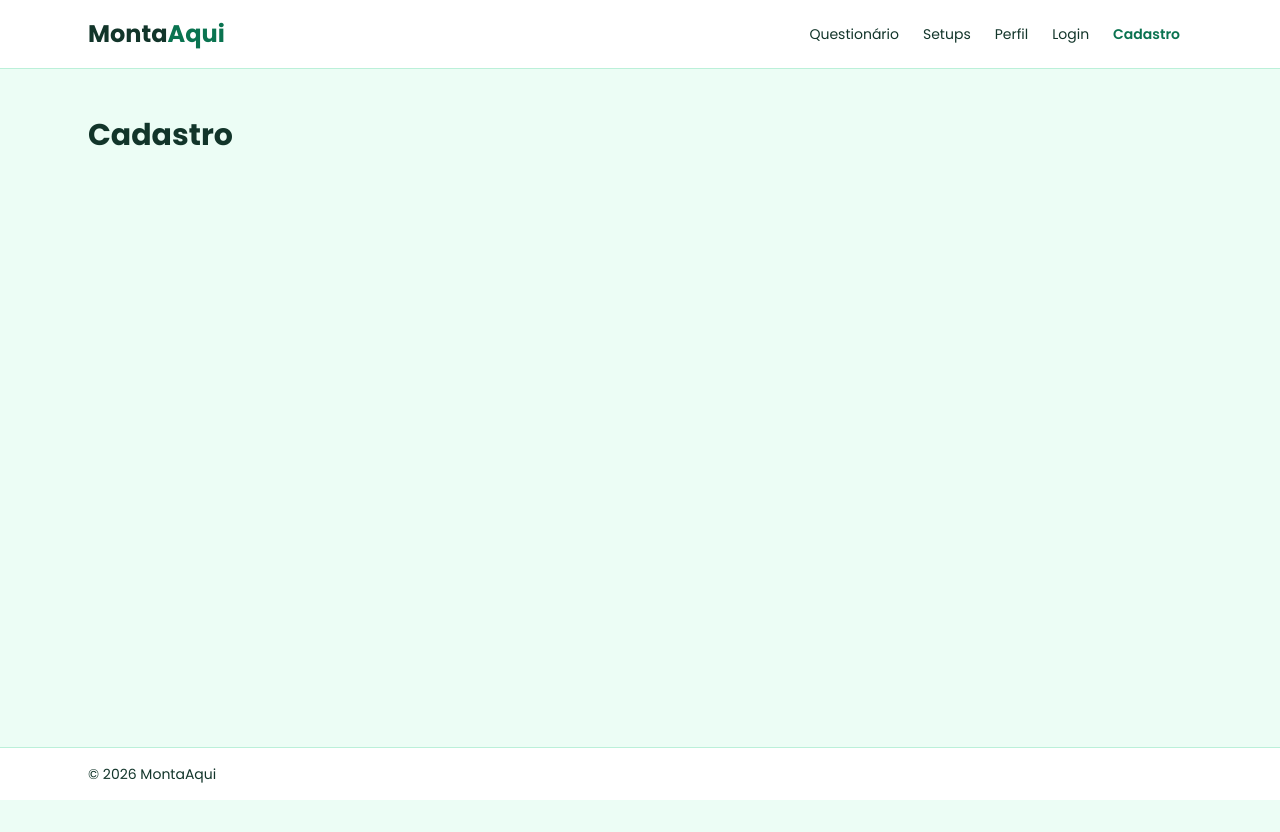
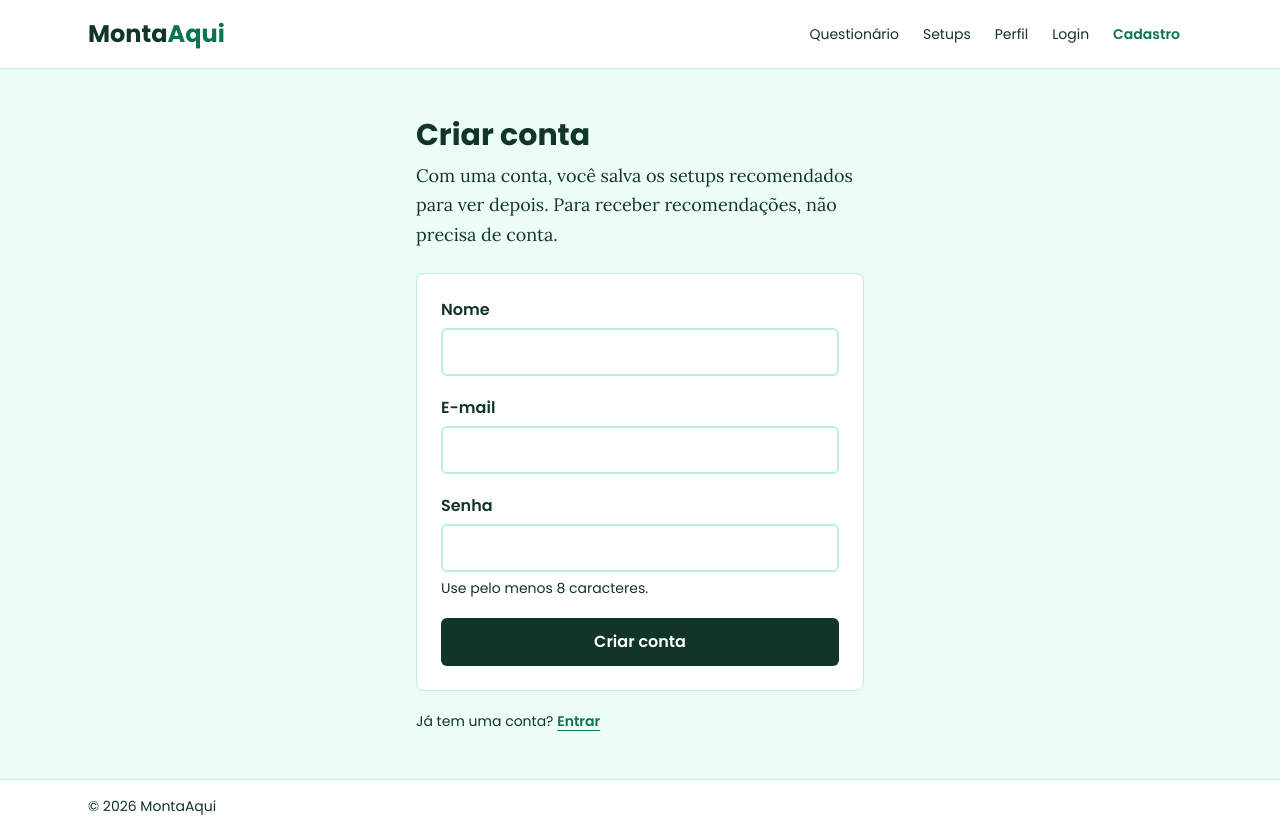
Before and after one commit to JoaoAbreu-sccp/MontaAqui, a React (Vite) app in the folder frontend/: page /cadastro in a window 1280 px wide. Before the commit the page ends 800 px from the top, so only its background shows below. Built offline with nearby package versions, Linux system fonts and the light colour scheme.

Commit message:
Criando formulário de cadastro

```diff
--- a/frontend/src/pages/Cadastro.jsx
+++ b/frontend/src/pages/Cadastro.jsx
@@ -1,3 +1,66 @@
+import { useState } from 'react'
+import { Link, useLocation, useNavigate } from 'react-router-dom'
+import CampoTexto from '../components/CampoTexto'
+import FormularioConta from '../components/FormularioConta'
+import useAuth from '../hooks/useAuth'
+
+const classesLink = 'font-semibold text-esmeralda-escuro underline underline-offset-4'
+
 export default function Cadastro() {
-  return <h1>Cadastro</h1>
+  const { cadastrar } = useAuth()
+  const navigate = useNavigate()
+  const location = useLocation()
+  const [erro, setErro] = useState('')
+  const [enviando, setEnviando] = useState(false)
+
+  async function aoEnviar(evento) {
+    // Impede o navegador de recarregar a página ao enviar o formulário.
+    evento.preventDefault()
+    // FormData lê os campos pelo atributo name, sem precisar de um useState para cada um.
+    const dados = new FormData(evento.currentTarget)
+
+    setErro('')
+    setEnviando(true)
+    try {
+      await cadastrar(dados.get('nome').trim(), dados.get('email').trim(), dados.get('senha'))
+      // Volta para a página de onde a pessoa veio, se houver; senão, para a Home.
+      navigate(location.state?.voltarPara ?? '/', { replace: true })
+    } catch (falha) {
+      setErro(falha.message)
+    } finally {
+      setEnviando(false)
+    }
+  }
+
+  return (
+    <FormularioConta
+      titulo="Criar conta"
+      explicacao="Com uma conta, você salva os setups recomendados para ver depois. Para receber recomendações, não precisa de conta."
+      erro={erro}
+      enviando={enviando}
+      textoBotao="Criar conta"
+      textoEnviando="Criando conta..."
+      aoEnviar={aoEnviar}
+      rodape={
+        <p>
+          Já tem uma conta?{' '}
+          <Link to="/login" state={location.state} className={classesLink}>
+            Entrar
+          </Link>
+        </p>
+      }
+    >
+      <CampoTexto id="nome" rotulo="Nome" type="text" autoComplete="name" maxLength={150} required />
+      <CampoTexto id="email" rotulo="E-mail" type="email" autoComplete="email" required />
+      <CampoTexto
+        id="senha"
+        rotulo="Senha"
+        type="password"
+        autoComplete="new-password"
+        minLength={8}
+        dica="Use pelo menos 8 caracteres."
+        required
+      />
+    </FormularioConta>
+  )
 }
```
